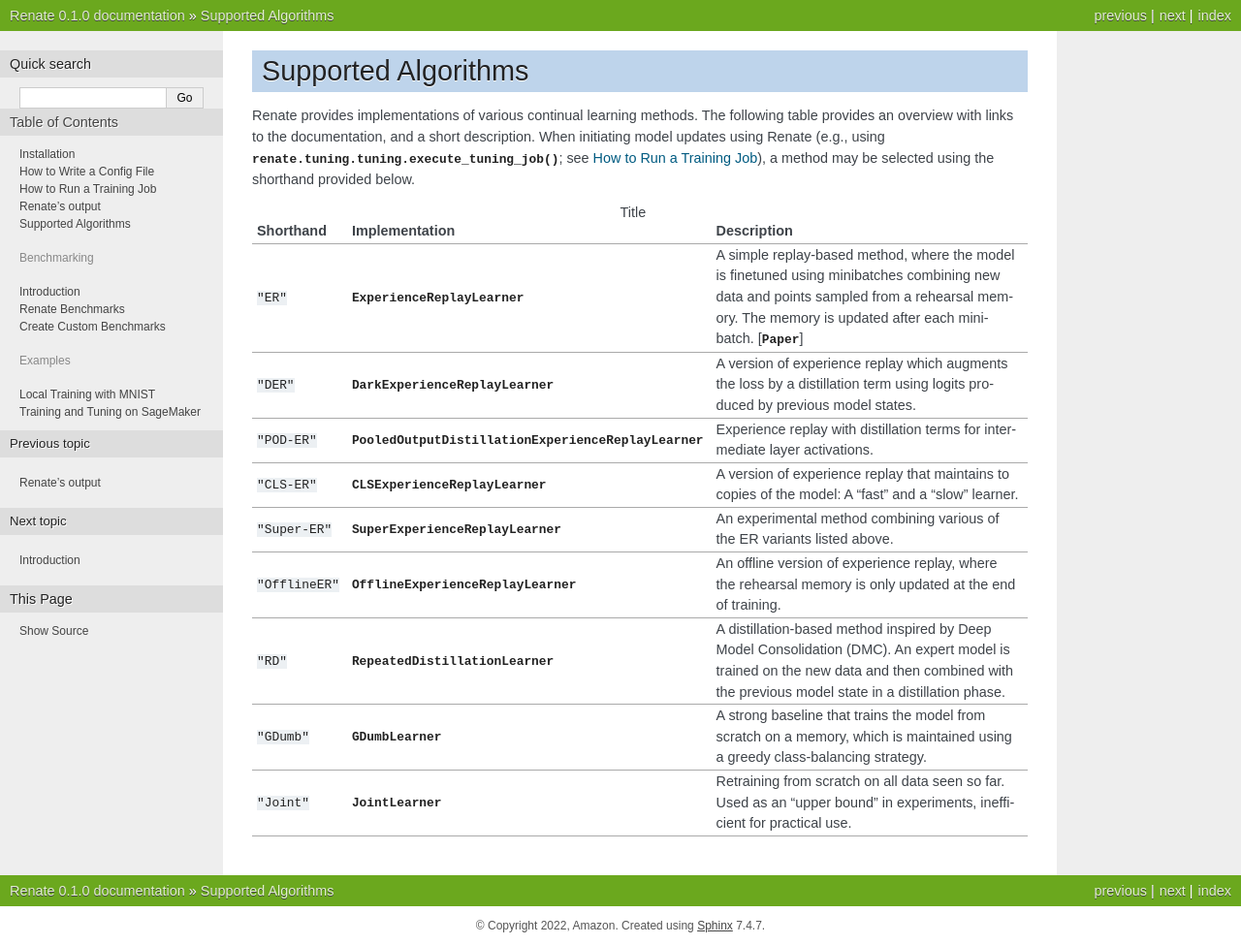
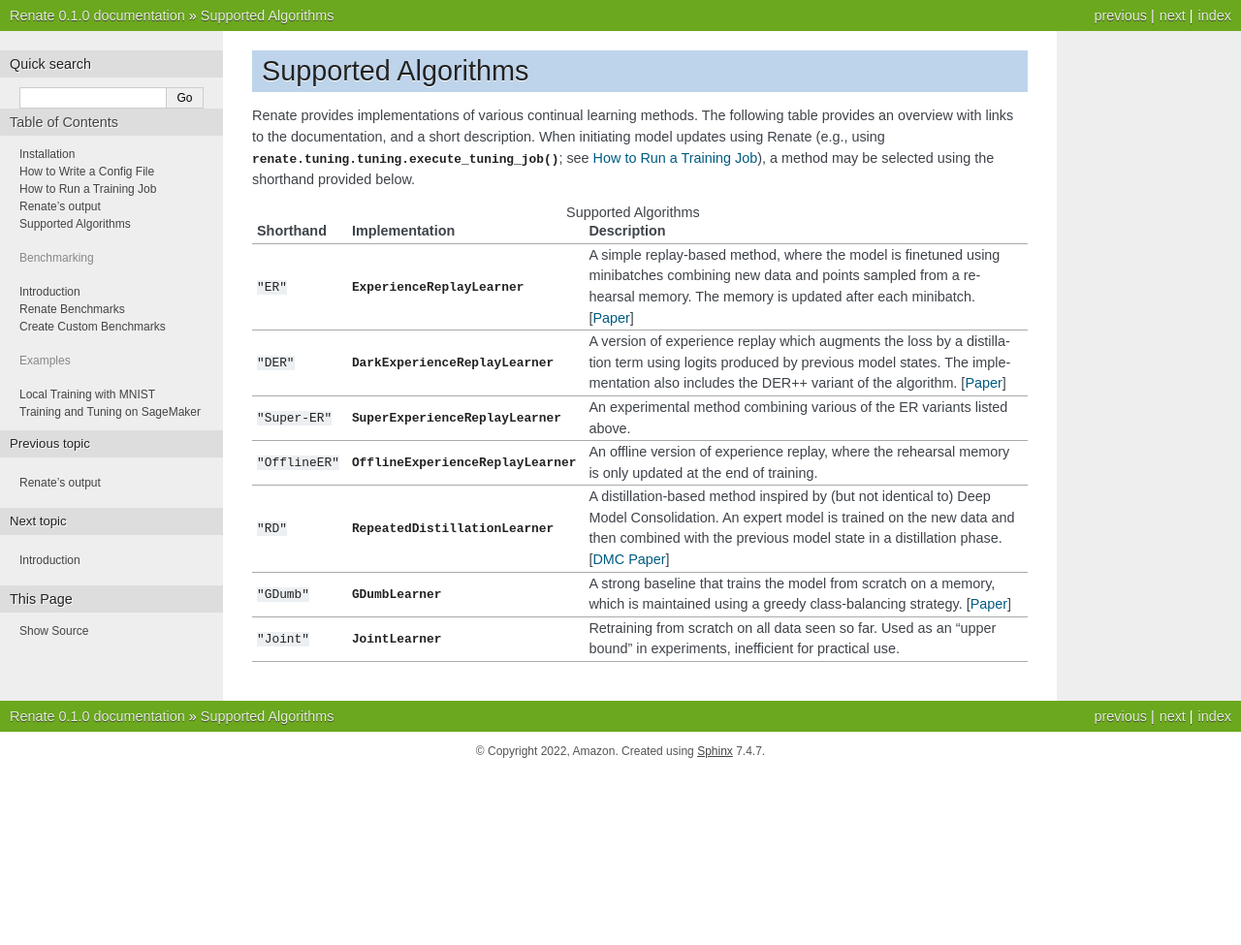
Before and after one commit to awslabs/Renate, a Sphinx documentation site: the page built from doc/getting_started/supported_algorithms.rst, in a window 1280 px wide. Shown: the whole page at 97% size. Built offline with Sphinx 7.4.7, drawn with Linux system fonts in a browser that asks for light colours; pages that are not in the unit, such as notebooks, are missing from menus; after the commit the page ends 900 px from its top, so only the background shows below that.

Commit message:
Add paper links; remove POD and CLS

```diff
--- a/doc/getting_started/supported_algorithms.rst
+++ b/doc/getting_started/supported_algorithms.rst
@@ -6,7 +6,7 @@ an overview with links to the documentation, and a short description. When initi
 using Renate (e.g., using :py:func:`renate.tuning.tuning.execute_tuning_job`; see
 :doc:`how_to_run_training`), a method may be selected using the shorthand provided below.
 
-.. list-table:: Title
+.. list-table:: Supported Algorithms
    :header-rows: 1
 
    * - Shorthand
@@ -14,16 +14,10 @@ using Renate (e.g., using :py:func:`renate.tuning.tuning.execute_tuning_job`; se
      - Description
    * - ``"ER"``
      - :py:class:`ExperienceReplayLearner <renate.updaters.experimental.er.ExperienceReplayLearner>`
-     - A simple replay-based method, where the model is finetuned using minibatches combining new data and points sampled from a rehearsal memory. The memory is updated after each minibatch. [`Paper<https://arxiv.org/abs/1902.10486>`]
+     - A simple replay-based method, where the model is finetuned using minibatches combining new data and points sampled from a rehearsal memory. The memory is updated after each minibatch. [`Paper <https://arxiv.org/abs/1902.10486>`__]
    * - ``"DER"``
      - :py:class:`DarkExperienceReplayLearner <renate.updaters.experimental.er.DarkExperienceReplayLearner>`
-     - A version of experience replay which augments the loss by a distillation term using logits produced by previous model states.
-   * - ``"POD-ER"``
-     - :py:class:`PooledOutputDistillationExperienceReplayLearner <renate.updaters.experimental.er.PooledOutputDistillationExperienceReplayLearner>`
-     - Experience replay with distillation terms for intermediate layer activations.
-   * - ``"CLS-ER"``
-     - :py:class:`CLSExperienceReplayLearner <renate.updaters.experimental.er.CLSExperienceReplayLearner>`
-     - A version of experience replay that maintains to copies of the model: A "fast" and a "slow" learner.
+     - A version of experience replay which augments the loss by a distillation term using logits produced by previous model states. The implementation also includes the DER++ variant of the algorithm. [`Paper <https://arxiv.org/abs/2004.07211>`__]
    * - ``"Super-ER"``
      - :py:class:`SuperExperienceReplayLearner <renate.updaters.experimental.er.SuperExperienceReplayLearner>`
      - An experimental method combining various of the ER variants listed above.
@@ -32,10 +26,10 @@ using Renate (e.g., using :py:func:`renate.tuning.tuning.execute_tuning_job`; se
      - An offline version of experience replay, where the rehearsal memory is only updated at the end of training.
    * - ``"RD"``
      - :py:class:`RepeatedDistillationLearner <renate.updaters.experimental.repeated_distill.RepeatedDistillationLearner>`
-     - A distillation-based method inspired by Deep Model Consolidation (DMC). An expert model is trained on the new data and then combined with the previous model state in a distillation phase.
+     - A distillation-based method inspired by (but not identical to) Deep Model Consolidation. An expert model is trained on the new data and then combined with the previous model state in a distillation phase. [`DMC Paper <https://arxiv.org/abs/1903.07864>`__]
    * - ``"GDumb"``
      - :py:class:`GDumbLearner <renate.updaters.experimental.gdumb.GDumbLearner>`
-     - A strong baseline that trains the model from scratch on a memory, which is maintained using a greedy class-balancing strategy.
+     - A strong baseline that trains the model from scratch on a memory, which is maintained using a greedy class-balancing strategy. [`Paper <https://www.ecva.net/papers/eccv_2020/papers_ECCV/papers/123470511.pdf>`__]
    * - ``"Joint"``
      - :py:class:`JointLearner <renate.updaters.experimental.joint.JointLearner>`
      - Retraining from scratch on all data seen so far. Used as an "upper bound" in experiments, inefficient for practical use.
```
